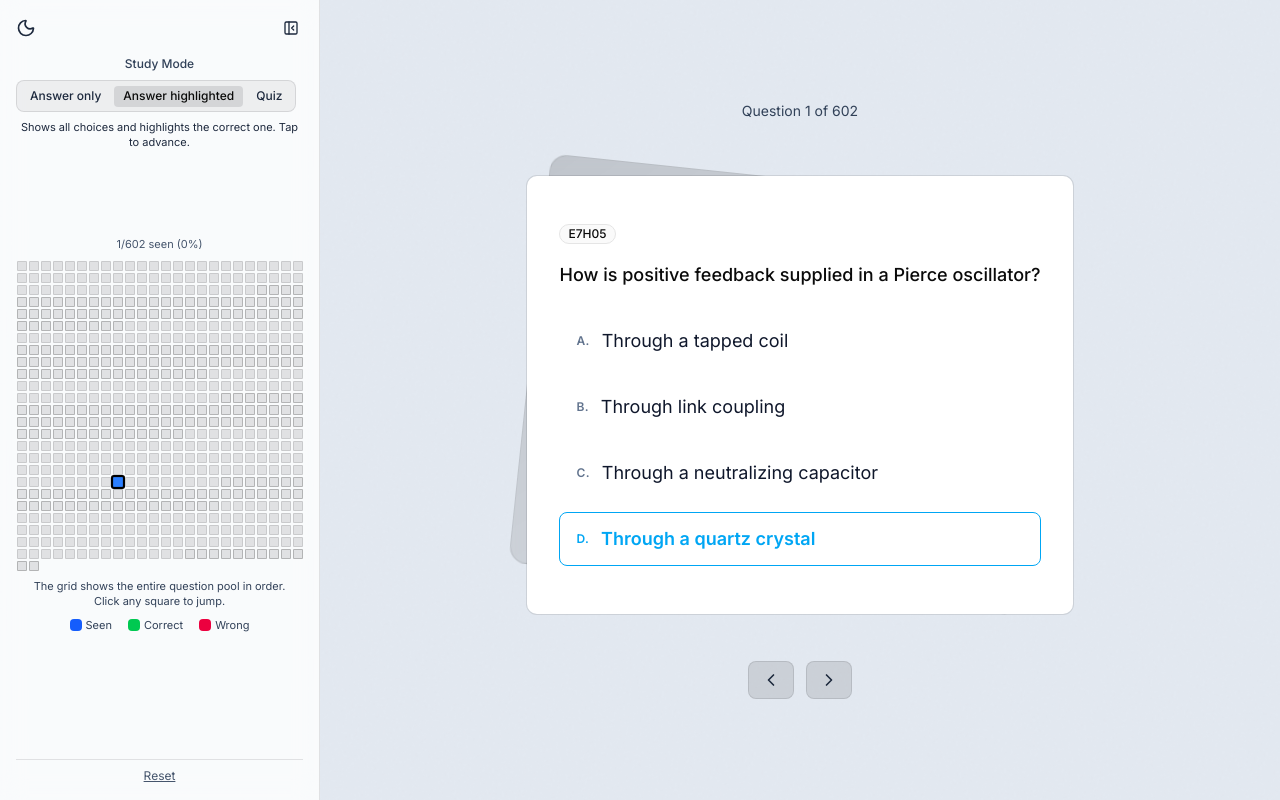
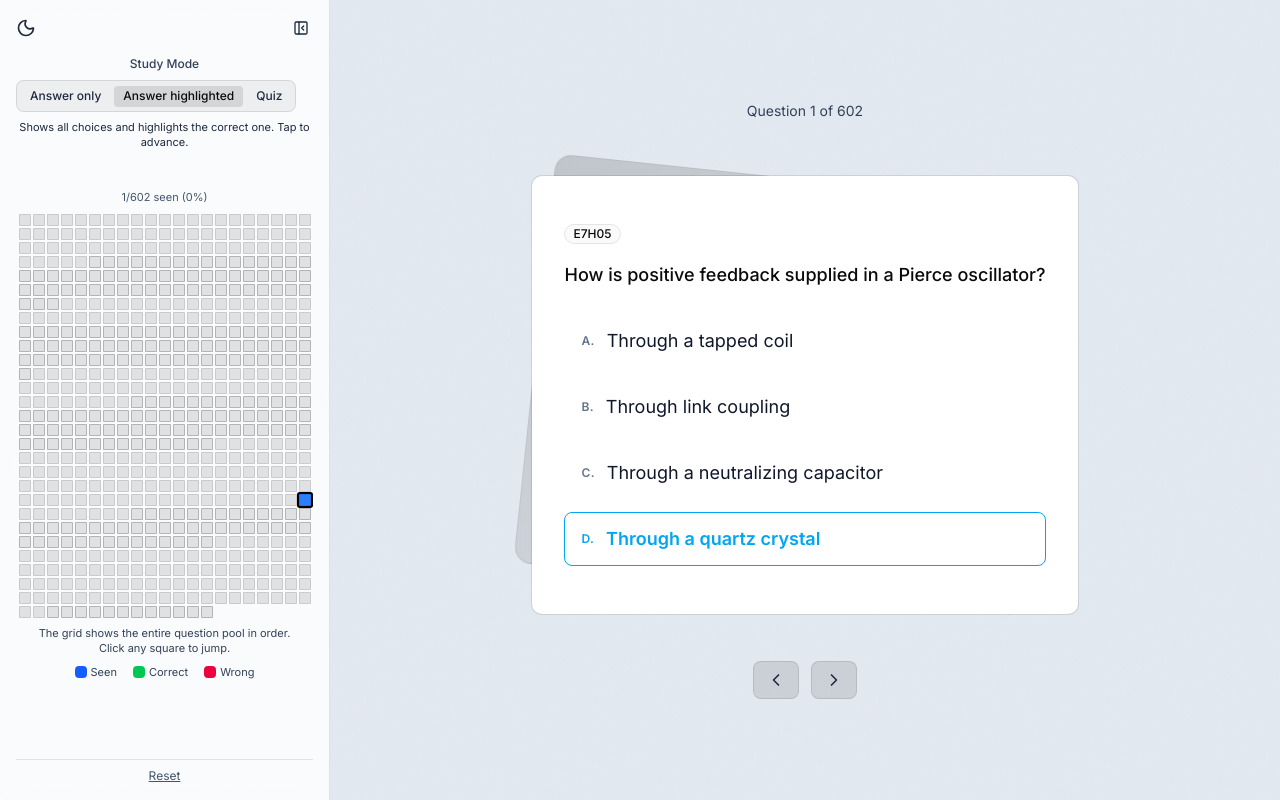
Before and after one commit to zsoltmar/amateur-extra-flashcards, a Next.js app: page / in a window 1280 px wide. Built offline with nearby package versions, Linux system fonts and the light colour scheme.

Commit message:
Adjust sidebar width

```diff
--- a/src/app/page.tsx
+++ b/src/app/page.tsx
@@ -164,7 +164,7 @@ export default function Home() {
       )}
 
       {/* Left Sidebar */}
-      <aside className={`order-last md:order-none md:fixed md:inset-y-0 md:left-0 z-40 md:w-80 w-full backdrop-blur-md border-t md:border-t-0 md:border-r border-black/10 dark:border-white/10 transition-transform bg-white/80 dark:bg-black/70 md:overflow-y-auto ${showSidebar ? 'md:translate-x-0' : 'md:-translate-x-full'}`}>
+      <aside className={`order-last md:order-none md:fixed md:inset-y-0 md:left-0 z-40 md:w-[330px] w-full backdrop-blur-md border-t md:border-t-0 md:border-r border-black/10 dark:border-white/10 transition-transform bg-white/80 dark:bg-black/70 md:overflow-y-auto overflow-x-hidden ${showSidebar ? 'md:translate-x-0' : 'md:-translate-x-full'}`}>
         <div className="h-full flex flex-col p-4 gap-4">
           {/* Top bar: theme + close */}
           <div className="flex items-center justify-between gap-2">
@@ -236,7 +236,7 @@ export default function Home() {
       </aside>
 
       {/* Main content shifts when sidebar open */}
-      <div className={`transition-[padding] ${showSidebar ? 'md:pl-80' : 'md:pl-0'}`}>
+      <div className={`transition-[padding] ${showSidebar ? 'md:pl-[330px]' : 'md:pl-0'}`}>
         <div className="container mx-auto px-4 py-8 min-h-screen flex flex-col items-center justify-center">
 
 
--- a/src/components/QuestionPool.tsx
+++ b/src/components/QuestionPool.tsx
@@ -11,8 +11,8 @@ interface QuestionPoolProps {
 }
 
 export function QuestionPool({ questions, currentQuestionId, seenQuestionIds, answerResults = {}, onQuestionClick }: QuestionPoolProps) {
-  const squareSize = 10; // Slightly larger for sidebar width
-  const cols = 24; // Fit nicely in ~320px sidebar
+  const squareSize = 12; // Slightly larger for sidebar width
+  const cols = 21; // Fit nicely within ~330px sidebar including padding
 
   // Build alternating group index by unit prefix (e.g., E1, E2, ...)
   let lastUnit = "";
```
